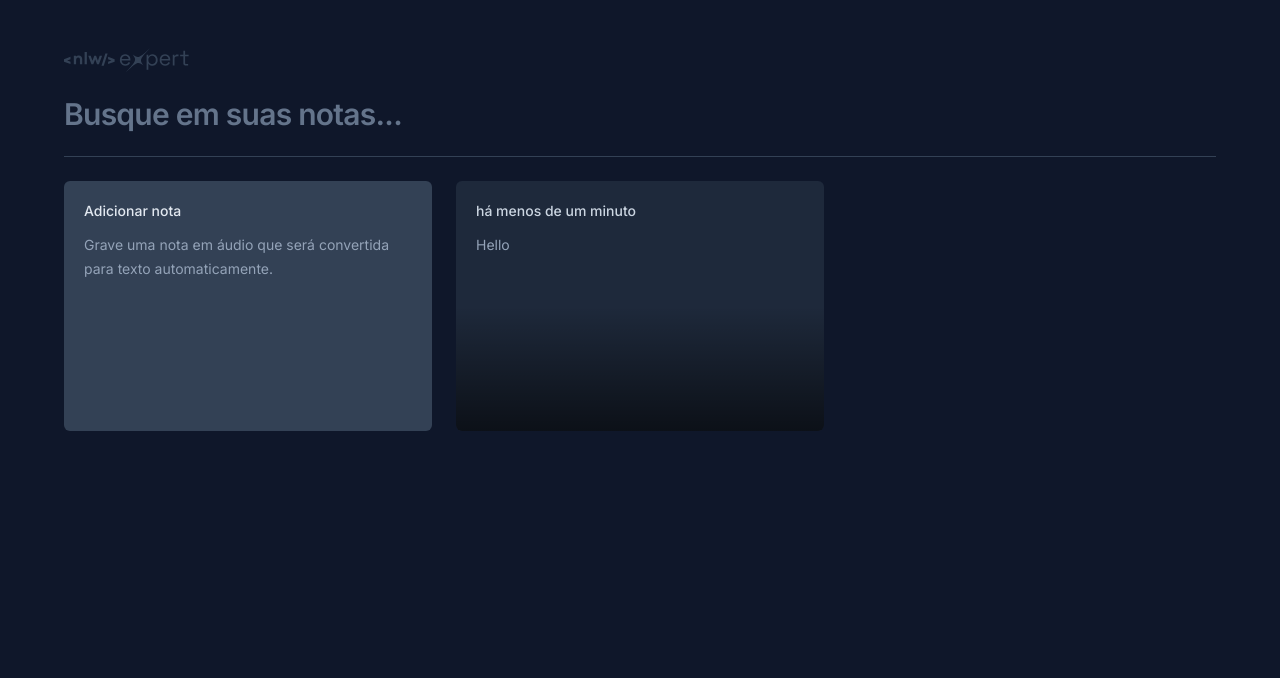
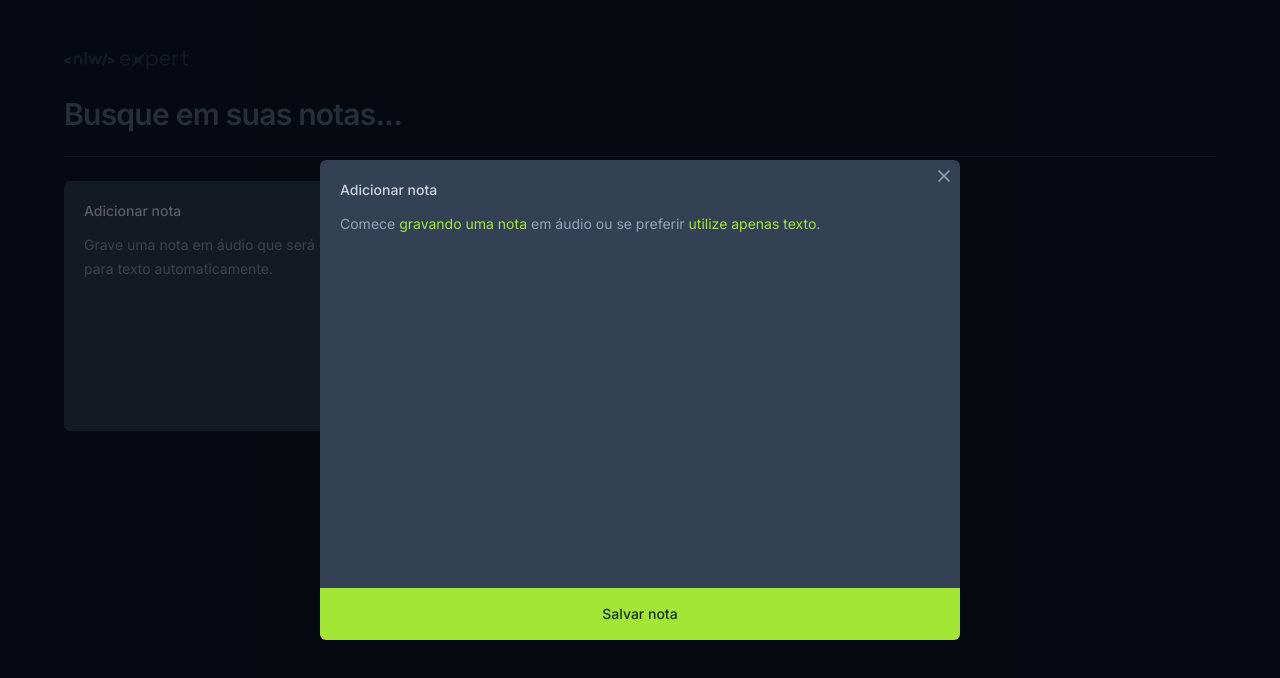
Before and after one commit to caiobukvar/nlw-expert14-react, a React (Vite) app: page / in a window 1280 px wide. Both pictures are taken after a click on the button 248 px from the left and 306 px from the top of the page. Shown: the top 678 px of the page. Built offline with nearby package versions, Linux system fonts and the light colour scheme.

Commit message:
feat: criando dialog(modal) para adicionar nota e ler notas existentes, juntamente com estado e funcões para renderizar condicionalmente um textarea para digitar o conteudo de uma nova nota

```diff
--- a/src/components/new-note-card.tsx
+++ b/src/components/new-note-card.tsx
@@ -1,11 +1,80 @@
+import * as Dialog from "@radix-ui/react-dialog";
+import { X } from "lucide-react";
+import { ChangeEvent, useState } from "react";
+
 export function NewNoteCard() {
+  const [shouldShowOnboarding, setShouldShowOnboarding] = useState(true);
+
+  function handleStartEditor() {
+    setShouldShowOnboarding(false);
+  }
+  function handleContentChange(e: ChangeEvent<HTMLTextAreaElement>) {
+    if (e.target.value === "") {
+      setShouldShowOnboarding(true);
+    }
+  }
+
   return (
-    <button className="rounded-md flex flex-col bg-slate-700 p-5 gap-3 overflow-hidden relative outline-none hover:ring-2 hover:ring-slate-600 text-left focus-visible:ring-2 focus-visible: ring-lime-400">
-      <span className="text-sm font-medium text-slate-200">Adicionar nota</span>
+    <Dialog.Root>
+      <Dialog.Trigger className="rounded-md flex flex-col text-left bg-slate-700 p-5 gap-3 overflow-hidden relative outline-none hover:ring-2 hover:ring-slate-600 focus-visible:ring-2 focus-visible:ring-lime-400">
+        <span className="text-sm font-medium text-slate-200">
+          Adicionar nota
+        </span>
 
-      <p className="text-sm leading-6 text-slate-400">
-        Grave uma nota em áudio que será convertida para texto automaticamente.
-      </p>
-    </button>
+        <p className="text-sm leading-6 text-slate-400">
+          Grave uma nota em áudio que será convertida para texto
+          automaticamente.
+        </p>
+      </Dialog.Trigger>
+
+      <Dialog.Portal>
+        <Dialog.Overlay className="inset-0 fixed bg-black/60">
+          <Dialog.Content className="fixed left-1/2 top-1/2 -translate-x-1/2 -translate-y-1/2 max-w-[640px] h-[60vh] w-full bg-slate-700 rounded-md flex flex-col outline-none overflow-hidden">
+            <Dialog.Close className="absolute top-0 right-0 p-1.5 text-slate-400 hover:text-slate-100">
+              <X className="size-5" />
+            </Dialog.Close>
+
+            <div className="flex flex-1 flex-col gap-3 p-5">
+              <span className="text-sm font-medium text-slate-300">
+                Adicionar nota
+              </span>
+
+              {shouldShowOnboarding ? (
+                <p className="text-sm leading-6 text-slate-400">
+                  Comece{" "}
+                  <button
+                    className="text-md hover:underline text-lime-400"
+                    onClick={() => handleStartEditor()}
+                  >
+                    gravando uma nota
+                  </button>{" "}
+                  em áudio ou se preferir{" "}
+                  <button
+                    className="text-md hover:underline text-lime-400"
+                    onClick={() => handleStartEditor()}
+                  >
+                    utilize apenas texto
+                  </button>
+                  .
+                </p>
+              ) : (
+                <textarea
+                  autoFocus
+                  className="text-sm leading-6 text-slate-400 bg-transparent resize-none flex-1 outline-none"
+                  onChange={(e) => handleContentChange(e)}
+                />
+              )}
+            </div>
+
+            <button
+              type="button"
+              className="w-full bg-lime-400 py-4 text-center text-sm text-lime-950 font-medium hover:bg-lime-500"
+            >
+              Salvar nota
+            </button>
+          </Dialog.Content>
+        </Dialog.Overlay>
+      </Dialog.Portal>
+    </Dialog.Root>
   );
 }
--- a/src/components/note-card.tsx
+++ b/src/components/note-card.tsx
@@ -1,6 +1,7 @@
 import * as Dialog from "@radix-ui/react-dialog";
 import { formatDistanceToNow } from "date-fns";
 import { ptBR } from "date-fns/locale";
+import { X } from "lucide-react";
 
 interface NoteCardProps {
   note: {
@@ -31,6 +32,11 @@ export function NoteCard({ note }: NoteCardProps) {
           {/* ! usa -translate para ir para o lado oposto e centralizar */}
           {/* overflow-hidden faz com que o botão dentro do modal não passe do tamanho da div */}
           <Dialog.Content className="fixed left-1/2 top-1/2 -translate-x-1/2 -translate-y-1/2 max-w-[640px] h-[60vh] w-full bg-slate-700 rounded-md flex flex-col outline-none overflow-hidden">
+            <Dialog.Close className="absolute top-0 right-0 p-1.5 text-slate-400 hover:text-slate-100">
+              {/* size = width e height */}
+              <X className="size-5" />
+            </Dialog.Close>
+
             {/* flex-1 > ocupa o max de espaco possivel, pode reduzir caso necessario se outro elemento precisar de espaço */}
             <div className="flex flex-1 flex-col gap-3 p-5">
               <span className="text-sm font-medium text-slate-300">
```
